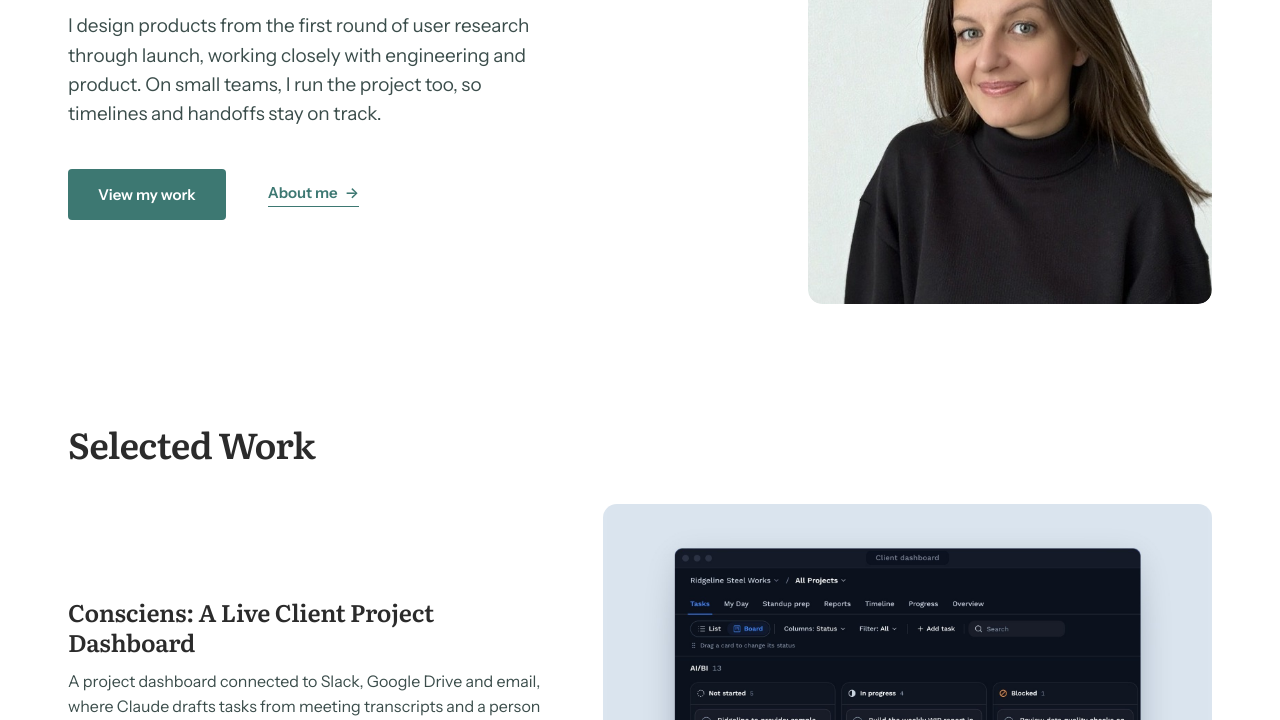
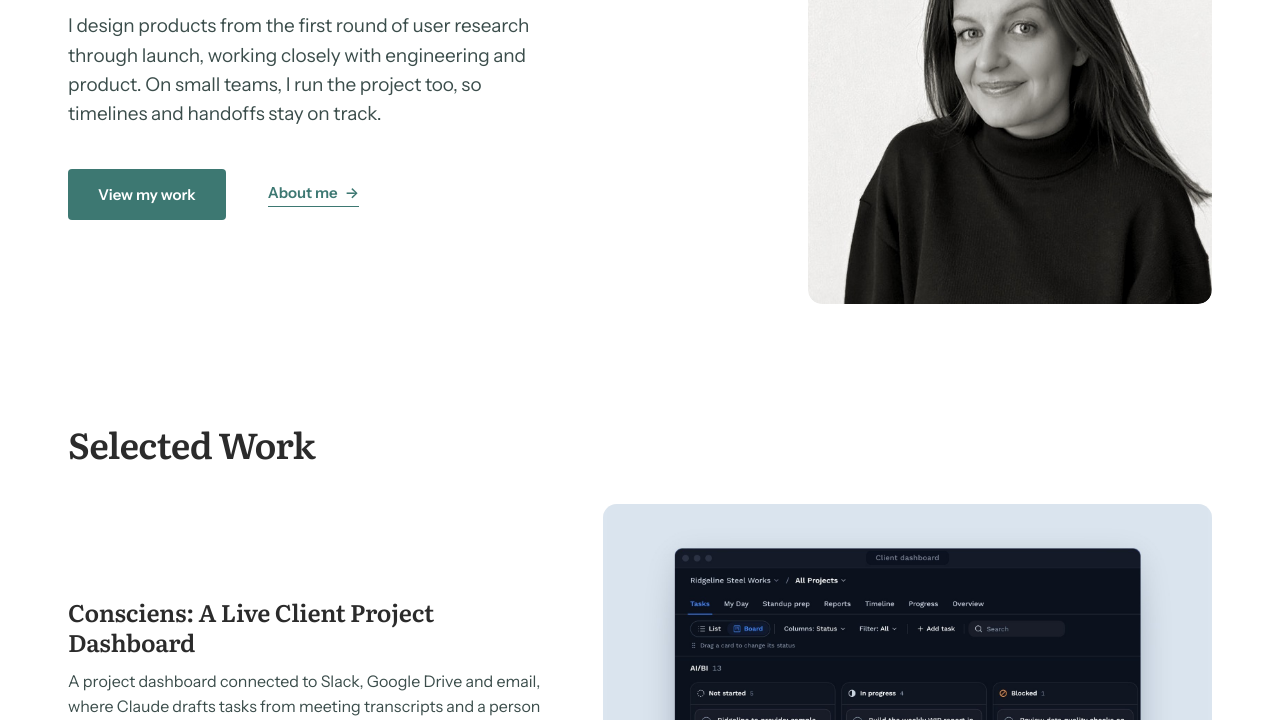
Before and after one commit to marthasuzanne-dot/martha-portfolio, a plain HTML site: page index.html in a window 1280 px wide. Shown: the part 380-1100 px from the top of the page. Drawn offline with Linux system fonts and the light colour scheme.

Commit message:
Switch hero portrait to black and white
Co-Authored-By: Claude Sonnet 4.6 <noreply@anthropic.com>

```diff
--- a/index.html
+++ b/index.html
@@ -63,7 +63,7 @@
   </div>
   <div class="hero-v6-portrait reveal d2">
     <div class="portrait-wrap">
-      <img src="assets/images/martha-portrait-color.jpg?v=2" alt="Martha Asselin, product designer" class="portrait-img">
+      <img src="assets/images/martha-portrait-bw.jpg?v=1" alt="Martha Asselin, product designer" class="portrait-img">
       <div class="portrait-overlay">
         <div class="portrait-card">
           <p class="portrait-detail">Based in Boulder, CO. Onsite, hybrid, or remote</p>
```
Also changed, not shown: assets/images/martha-portrait-bw.jpg (added).
